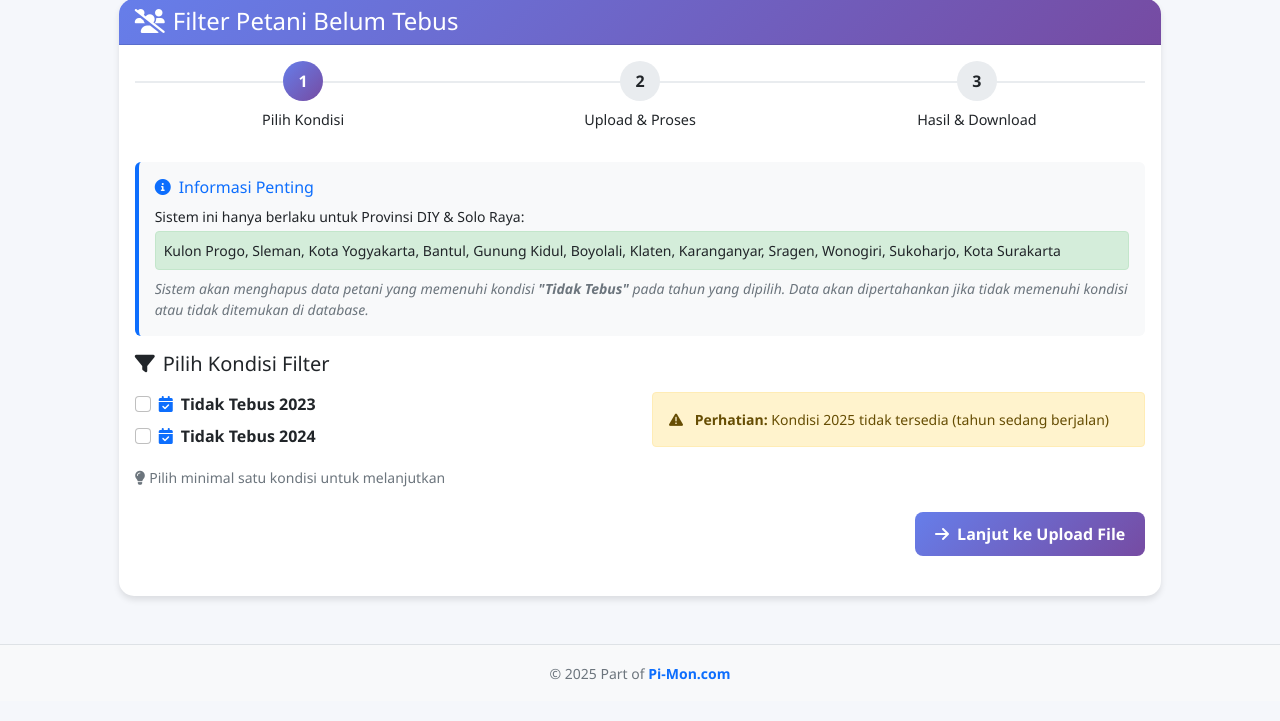
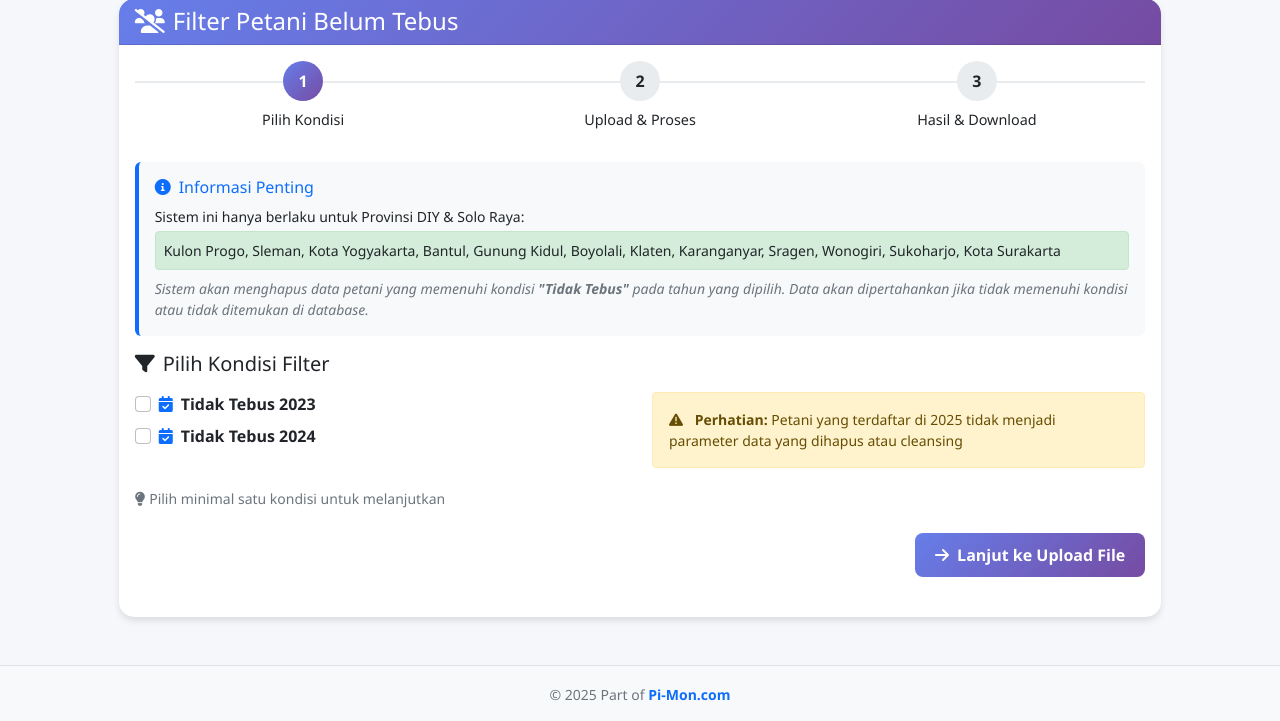
Before and after one commit to ihpazlagasukanda/dashboard_pi, a Node server app: page /remove-petani in a window 1280 px wide. Shown: the part 25-746 px from the top of the page. Run offline with Node 20, Linux system fonts and the light colour scheme.

Commit message:
update frontend remove petani

```diff
--- a/views/remove-petani.ejs
+++ b/views/remove-petani.ejs
@@ -307,7 +307,7 @@
                                 <div class="col-md-6">
                                     <div class="alert alert-warning small">
                                         <i class="fas fa-exclamation-triangle me-2"></i>
-                                        <strong>Perhatian:</strong> Kondisi 2025 tidak tersedia (tahun sedang berjalan)
+                                        <strong>Perhatian:</strong> Petani yang terdaftar di 2025 tidak menjadi parameter data yang dihapus atau cleansing
                                     </div>
                                 </div>
                             </div>
```
